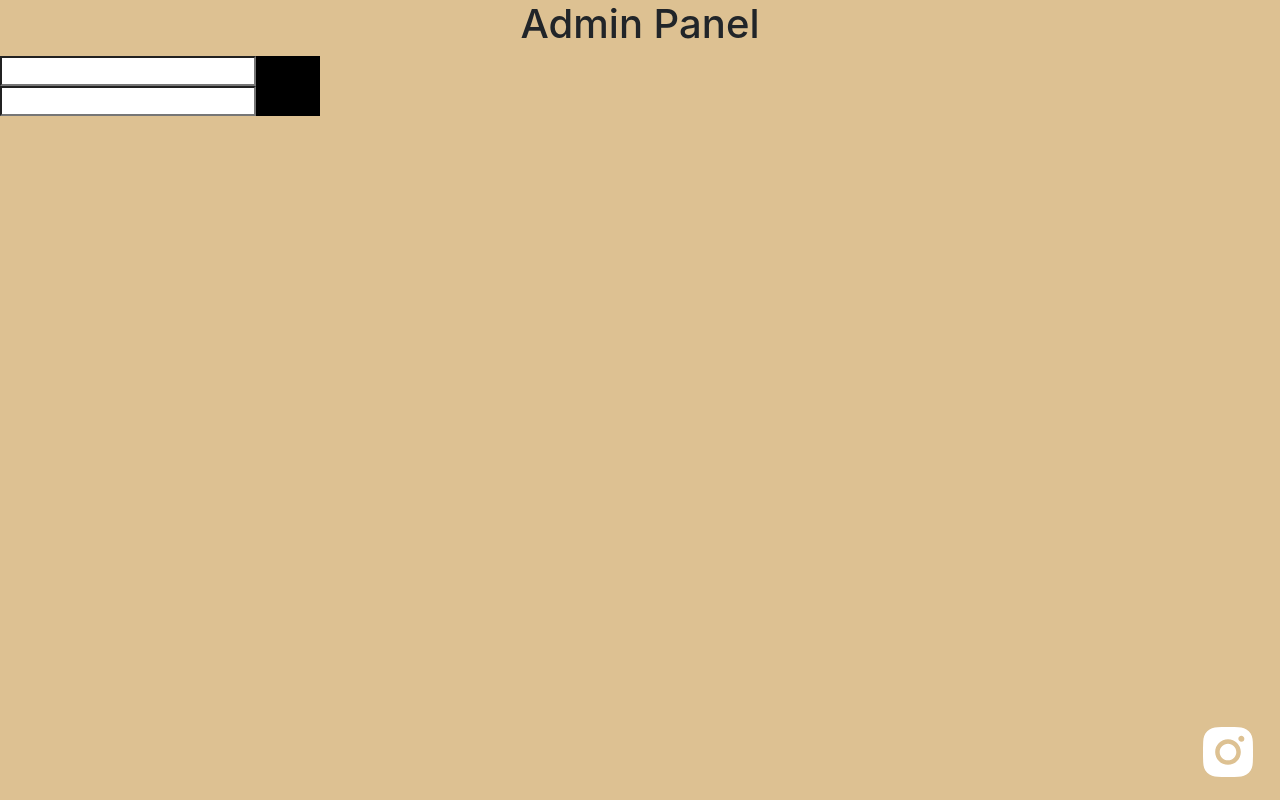
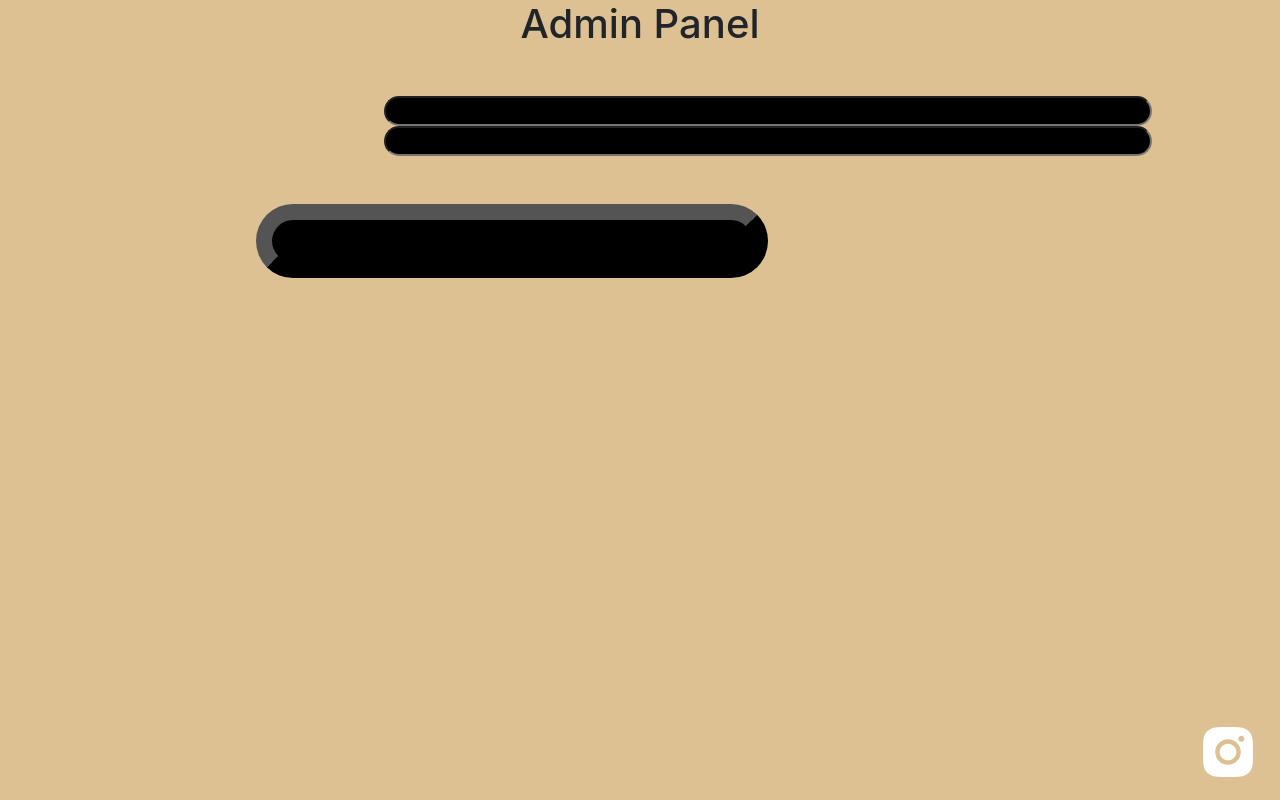
Before and after one commit to Tazmondo/akio-website, a React (Create React App) app in the folder akio-website/: page /admin in a window 1280 px wide. Built offline with nearby package versions, Linux system fonts and the light colour scheme.

Commit message:
Updated styles of admin page

```diff
--- a/akio-website/src/Components/admin-page/AdminPage.tsx
+++ b/akio-website/src/Components/admin-page/AdminPage.tsx
@@ -10,7 +10,6 @@ function loginRequest(){
 
 
 function AdminPage(){
-
     useEffect(loginRequest, []);
     //allows them to access the database when the website is deployed
 
@@ -21,10 +20,17 @@ function AdminPage(){
             </h1>
 
 
-            <div className = 'input-div'>
-                <input type = 'text' id = 'username' className = 'input-element'></input>
-                <input type = 'text' id = 'password' className = 'input-element'></input>
+            <div className = 'input-div mt-5'>
+                <input type = 'text' id = 'username' className = 'input-element text-center'></input>
+                <input type = 'text' id = 'password' className = 'input-element text-center'></input>
+
+                <button className = 'login-button text-center mt-5'>
+                    <p>
+                        Login
+                    </p>
+                </button>
             </div>
+
         </div>
     );
 }
--- a/akio-website/src/index.css
+++ b/akio-website/src/index.css
@@ -105,11 +105,23 @@ code {
 
 
 .input-div{
-  width: 20em;
-  background: black;
+  width: 80vw;
+  margin-left: 20vw;
+  background: #ddc192;
 }
 
 
 .input-element{
-  background: white;
+  background: black;
+  width: 60vw;
+  margin-left: 10vw;
+  border-radius: 1em;
 }
+
+
+.login-button{
+  background: black;
+  width: 40vw;
+  border-width: 1em;
+  border-radius: 3em;
+}
```
Also changed, not shown: akio-website/public/manifest.json.
